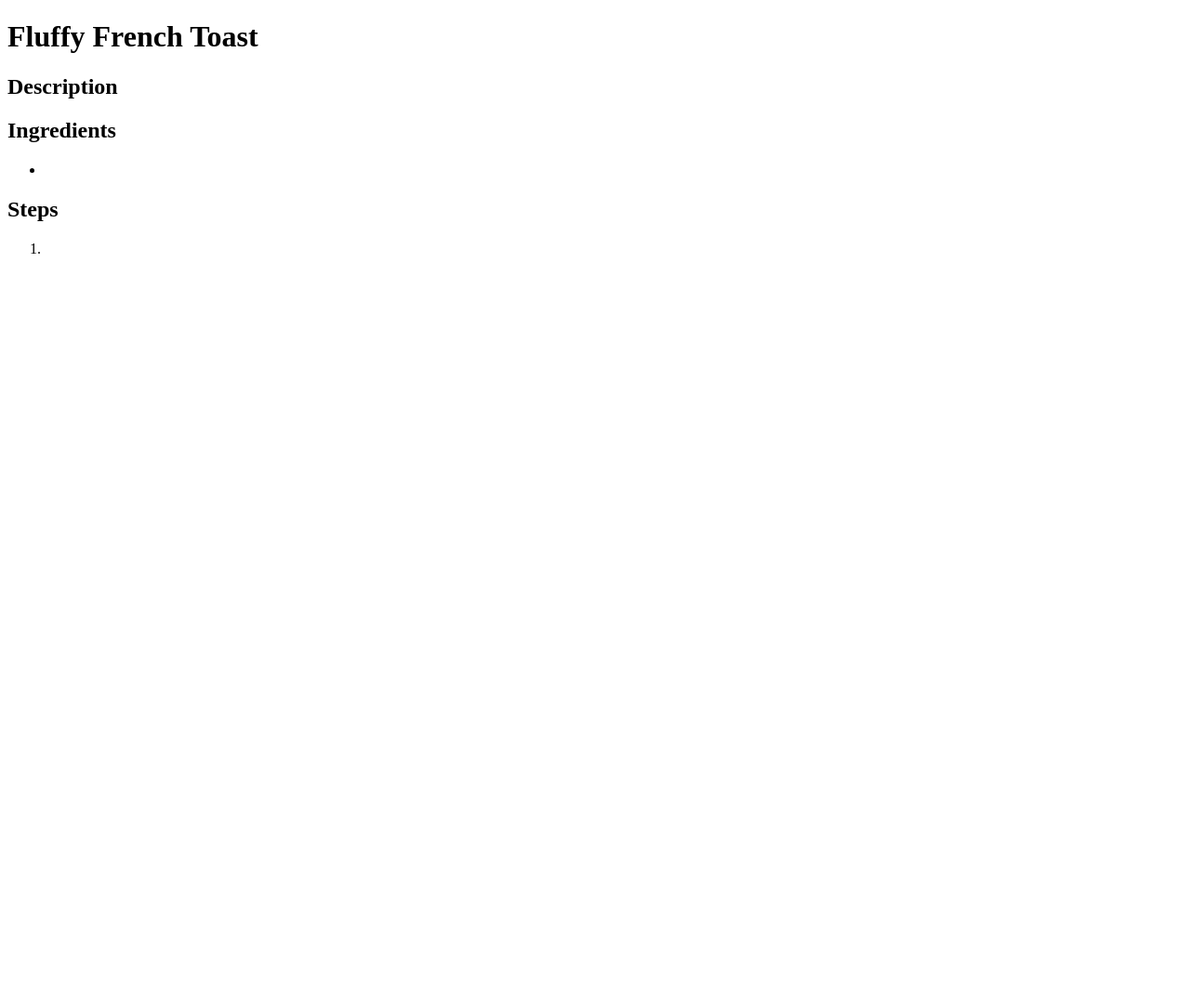
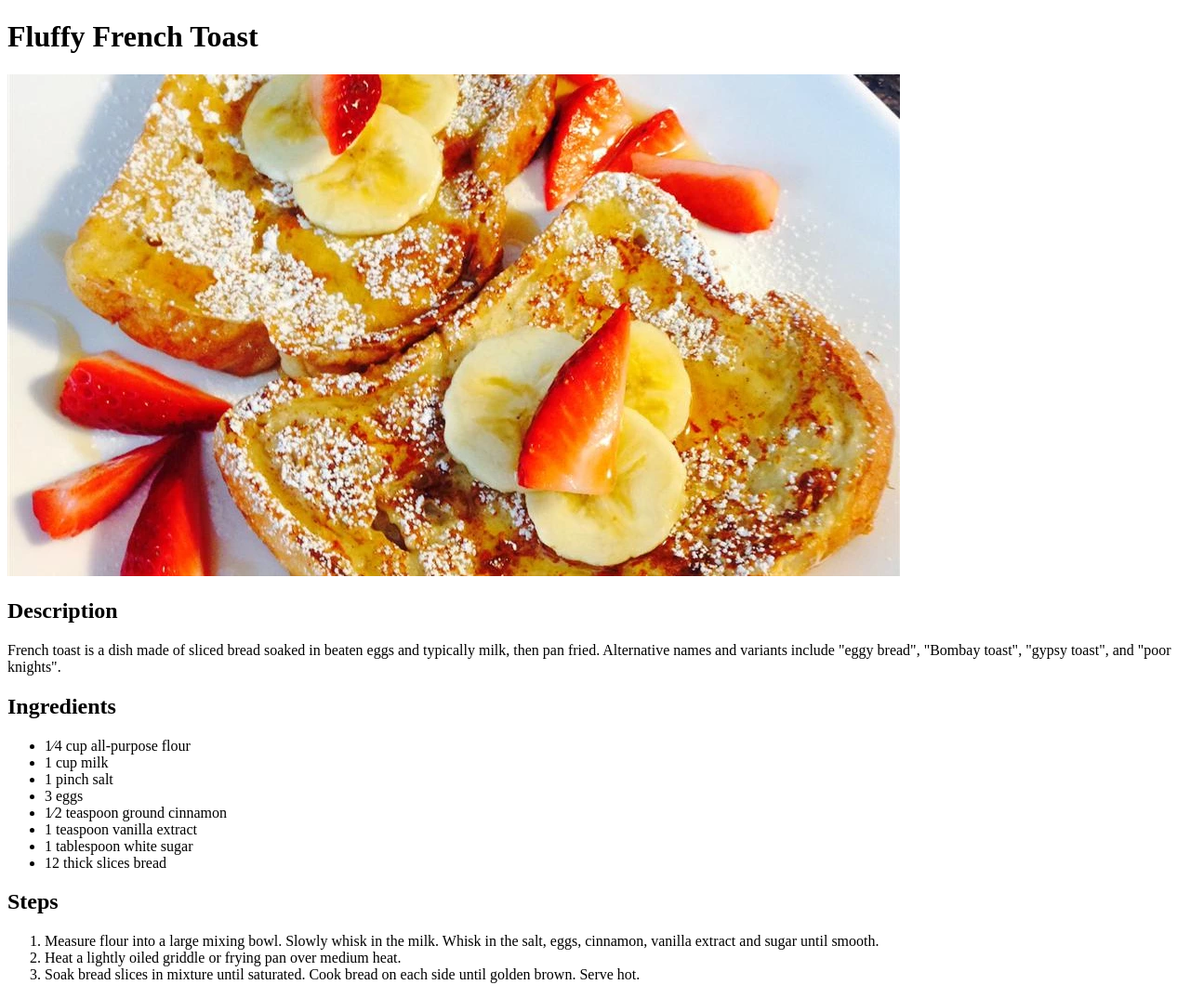
Before and after one commit to isiaims/odin-recipes, a plain HTML site: page recipes/toast.html in a window 1280 px wide. Shown: the whole page at 93% size. Before the commit the page ends 800 px from the top, so only its background shows below. Drawn offline with Linux system fonts and the light colour scheme.

Commit message:
Odin-recipes: modified html file

```diff
--- a/recipes/toast.html
+++ b/recipes/toast.html
@@ -7,16 +7,28 @@
     <title>Toast</title>
 </head>
 <body>
+    <div>
         <h1>Fluffy French Toast</h1>
+        <img src="./toast.webp" alt="Fluffy French Toast">
         <h2>Description</h2>
-    <p></p>
+        <p>French toast is a dish made of sliced bread soaked in beaten eggs and typically milk, then pan fried. Alternative names and variants include "eggy bread", "Bombay toast", "gypsy toast", and "poor knights".</p>
         <h2>Ingredients</h2>
         <ul>
-        <li></li>
+            <li>1⁄4 cup all-purpose flour</li>
+            <li>1 cup milk</li>
+            <li>1 pinch salt</li>
+            <li>3 eggs</li>
+            <li>1⁄2 teaspoon ground cinnamon</li>
+            <li>1 teaspoon vanilla extract</li>
+            <li>1 tablespoon white sugar</li>
+            <li>12 thick slices bread</li>
         </ul>
         <h2>Steps</h2>
         <ol>
-        <li></li>
+            <li>Measure flour into a large mixing bowl. Slowly whisk in the milk. Whisk in the salt, eggs, cinnamon, vanilla extract and sugar until smooth.</li>
+            <li>Heat a lightly oiled griddle or frying pan over medium heat.</li>
+            <li>Soak bread slices in mixture until saturated. Cook bread on each side until golden brown. Serve hot.</li>
         </ol>
+    </div>
 </body>
 </html>
```
Also changed, not shown: recipes/omelet.html (+14 -3 lines), recipes/pancake.html (+13 -3 lines), recipes/omelette.webp (added), recipes/pancake.webp (added), recipes/toast.webp (added). Lines whose indentation alone changed are shown as unchanged.
